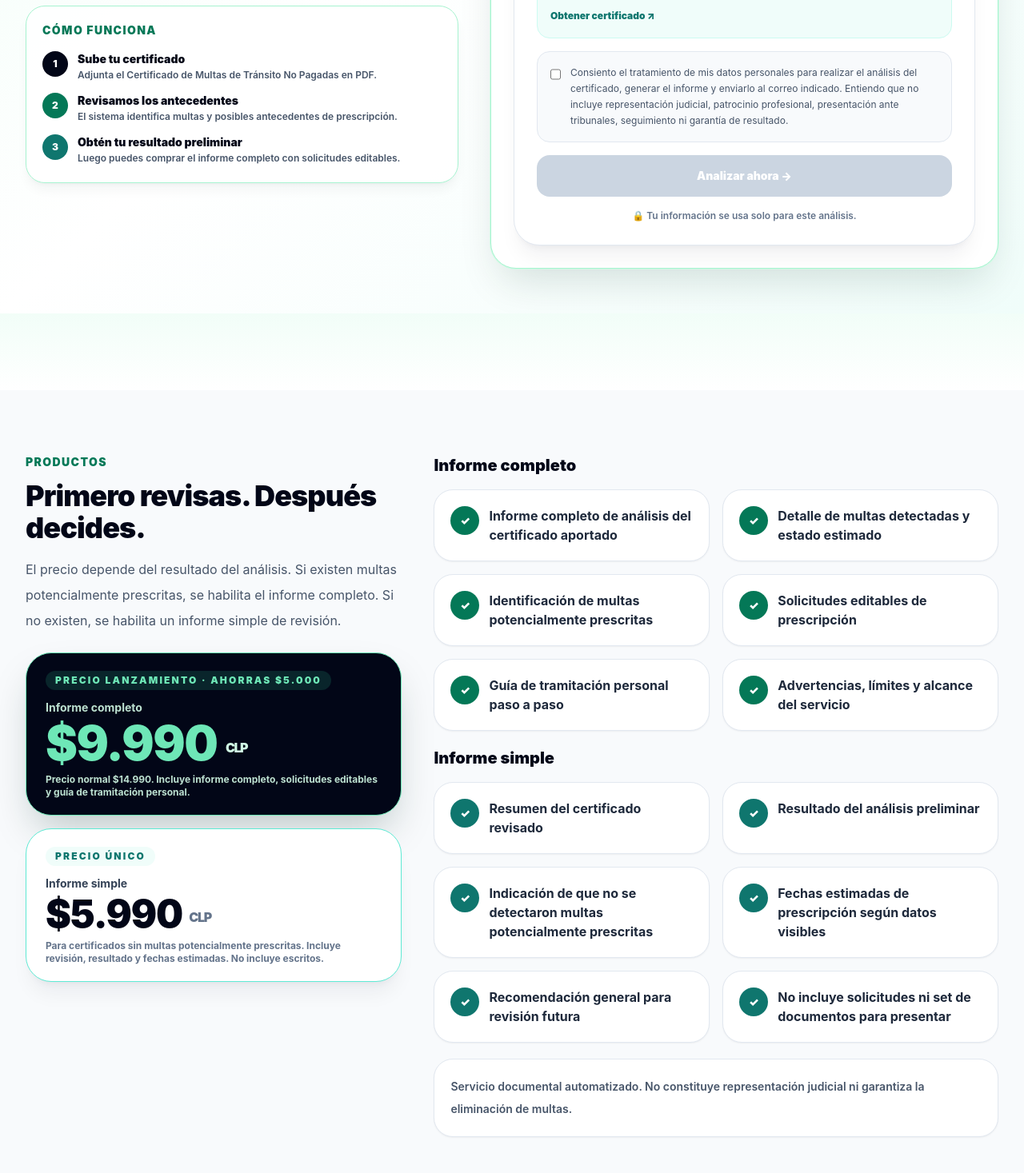
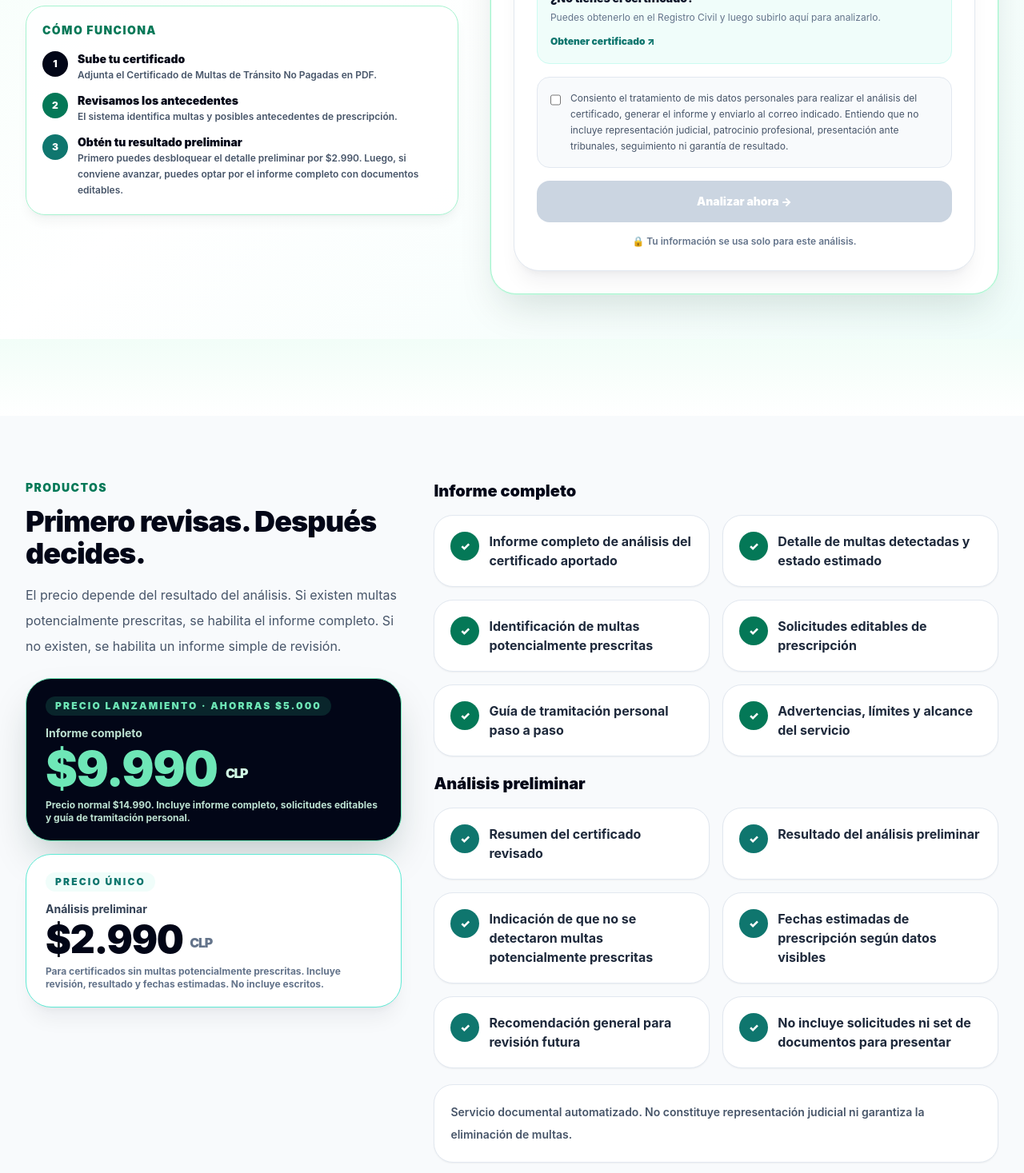
Before and after one commit to rominasartore-cell/PROYECTO-PTM, a Next.js app: page / in a window 1280 px wide. Shown: the part 846-2313 px from the top of the page at 80% size. Built offline with nearby package versions, Linux system fonts and the light colour scheme; no server answers.

Commit message:
Align landing with preliminary payment flow

```diff
--- a/src/app/page.tsx
+++ b/src/app/page.tsx
@@ -407,7 +407,7 @@ function HowItWorks() {
     {
       n: "3",
       title: "Obtén tu resultado preliminar",
-      text: "Luego puedes comprar el informe completo con solicitudes editables.",
+      text: "Primero puedes desbloquear el detalle preliminar por $2.990. Luego, si conviene avanzar, puedes optar por el informe completo con documentos editables.",
       color: "bg-teal-700",
     },
   ];
@@ -591,7 +591,7 @@ function AnalysisForm({
             Análisis preliminar
           </div>
           <h2 className="text-2xl font-black tracking-tight text-slate-950">
-            Analiza gratis tu certificado
+            Revisa tu certificado y conoce si hay multas que podrían prescribir
           </h2>
           <p className="mt-2 text-sm leading-relaxed text-slate-500">
             Carga el certificado y revisa si existen multas respecto de las cuales podrías solicitar prescripción.
@@ -815,11 +815,11 @@ function ReportIncludes() {
               </span>
 
               <p className="mt-3 text-sm font-bold text-slate-700">
-                Informe simple
+                Análisis preliminar
               </p>
 
               <span className="mt-1 block text-5xl font-black tracking-tight text-slate-950">
-                $5.990 <span className="align-middle text-base font-black text-slate-500">CLP</span>
+                $2.990 <span className="align-middle text-base font-black text-slate-500">CLP</span>
               </span>
 
               <p className="mt-2 text-xs font-bold text-slate-500">
@@ -849,7 +849,7 @@ function ReportIncludes() {
 
           <div>
             <h3 className="text-xl font-black text-slate-950">
-              Informe simple
+              Análisis preliminar
             </h3>
 
             <div className="mt-4 grid gap-4 sm:grid-cols-2">
--- a/src/components/ptm/PreliminaryResultCard.tsx
+++ b/src/components/ptm/PreliminaryResultCard.tsx
@@ -5,7 +5,8 @@ import ProductDetailModal from "./ProductDetailModal";
 
 type ProductKind =
   | "informe-completo-prescripcion"
-  | "informe-simple-revision";
+  | "informe-simple-revision"
+  | "analisis-preliminar-detallado";
 
 type PreliminaryResultCardProps = {
   analysis?: any;
@@ -296,10 +297,10 @@ export default function PreliminaryResultCard({
             {canPurchaseFull ? (
               <button
                 type="button"
-                onClick={() => openProduct("informe-completo-prescripcion")}
+                onClick={() => openProduct("analisis-preliminar-detallado")}
                 className="w-full rounded-2xl bg-emerald-700 px-6 py-5 text-xl font-black text-white shadow-lg transition hover:-translate-y-0.5 hover:bg-emerald-800 active:translate-y-0"
               >
-                Comprar informe completo →
+                Conocer detalle del análisis — $2.990
               </button>
             ) : null}
 
@@ -310,11 +311,11 @@ export default function PreliminaryResultCard({
                 </p>
 
                 <h3 className="mt-2 text-xl font-black leading-tight text-slate-950">
-                  Informe simple de revisión
+                  Análisis preliminar de revisión
                 </h3>
 
                 <p className="mt-3 text-sm font-semibold leading-6 text-slate-700">
-                  Puedes comprar un informe simple con el resumen del certificado, el resultado del análisis y fechas estimadas de prescripción, según los datos visibles.
+                  Puedes comprar un análisis preliminar con el resumen del certificado, el resultado del análisis y fechas estimadas de prescripción, según los datos visibles.
                 </p>
 
                 <p className="mt-3 text-xs font-bold leading-5 text-amber-800">
@@ -323,10 +324,10 @@ export default function PreliminaryResultCard({
 
                 <button
                   type="button"
-                  onClick={() => openProduct("informe-simple-revision")}
+                  onClick={() => openProduct("informe-completo-prescripcion")}
                   className="mt-4 w-full rounded-2xl bg-slate-950 px-6 py-4 text-base font-black text-white shadow-lg transition hover:-translate-y-0.5 hover:bg-slate-800 active:translate-y-0"
                 >
-                  Comprar informe simple - $5.990 →
+                  Informe completo con documentos — $9.990
                 </button>
               </section>
             ) : null}
--- a/src/components/ptm/ProductDetailModal.tsx
+++ b/src/components/ptm/ProductDetailModal.tsx
@@ -5,7 +5,8 @@ import { trackPaymentRedirect, trackPurchaseClicked } from "@/lib/analytics";
 
 type ProductKind =
   | "informe-completo-prescripcion"
-  | "informe-simple-revision";
+  | "informe-simple-revision"
+  | "analisis-preliminar-detallado";
 
 type ProductDetailModalProps = {
   open: boolean;
@@ -31,11 +32,37 @@ const PRODUCT_CONFIG: Record<
     legalNote: string;
   }
 > = {
+  "analisis-preliminar-detallado": {
+    id: "analisis-preliminar-detallado",
+    price: 2990,
+    eyebrow: "Precio lanzamiento · Ahorras $5.000",
+    title: "Análisis preliminar detallado",
+    description: "Revisa multas detectadas, posibles multas prescritas, monto referencial estimado y recomendación inicial.",
+    priceNote: "Precio lanzamiento. Precio normal $14.990.",
+    buttonLabel: "Conocer detalle del análisis",
+    includedItems: [
+      "Informe completo de análisis del certificado.",
+      "Detalle de multas detectadas y estado estimado.",
+      "Identificación de multas potencialmente prescritas.",
+      "Solicitudes editables de prescripción, una por multa cuando corresponda.",
+      "Guía de tramitación personal paso a paso.",
+    ],
+    excludedItems: [
+      "No incluye representación judicial ni patrocinio profesional.",
+      "No incluye presentación de escritos ante tribunales.",
+      "No incluye seguimiento del expediente.",
+      "No garantiza resolución favorable ni eliminación de multas.",
+      "El tribunal puede exigir antecedentes o formalidades adicionales.",
+    ],
+    legalNote:
+      "Servicio documental automatizado. No constituye representación judicial ni garantiza la eliminación de multas.",
+  },
+
   "informe-completo-prescripcion": {
     id: "informe-completo-prescripcion",
     price: 9990,
     eyebrow: "Precio lanzamiento · Ahorras $5.000",
-    title: "Informe completo de prescripción + solicitudes editables",
+    title: "Informe completo de prescripción + documentos editables",
     description:
       "Para certificados con multas potencialmente prescritas. Incluye informe completo, solicitudes editables y guía de tramitación personal.",
     priceNote: "Precio lanzamiento. Precio normal $14.990.",
@@ -155,6 +182,7 @@ function getPaymentUrl(data: any): string {
 }
 
 function normalizeProduct(product: unknown): ProductKind {
+  if (product === "analisis-preliminar-detallado") return "analisis-preliminar-detallado";
   return product === "informe-simple-revision"
     ? "informe-simple-revision"
     : "informe-completo-prescripcion";
```
